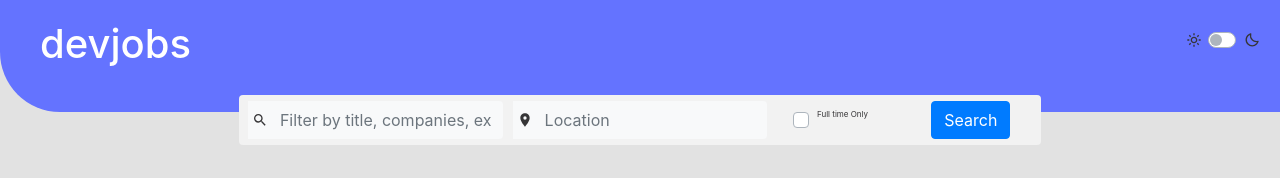
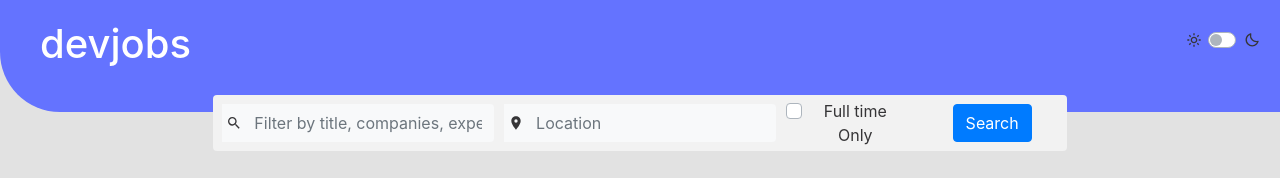
Before and after one commit to anmol091192/githubJobPortal, a React (Create React App) app: page / in a window 1280 px wide. Shown: the top 178 px of the page. Built offline with nearby package versions, Linux system fonts and the light colour scheme; no server answers.

Commit message:
minor change

```diff
--- a/src/components/SearchForm.js
+++ b/src/components/SearchForm.js
@@ -63,7 +63,7 @@ const SearchForm = ({ setParams }) => {
                         />
                     </InputGroup>
                 </Col>
-                <Col xs={12} md={2} style={{fontSize:"8px",justifyContent:"center"}}>
+                <Col xs={12} md={2}>
                     <Form.Check
                         custom
                         inline
```
Also changed, not shown: 1 other file (tests, documents, lock files or other folders).
